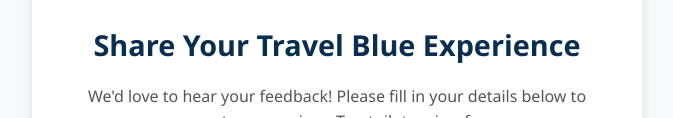
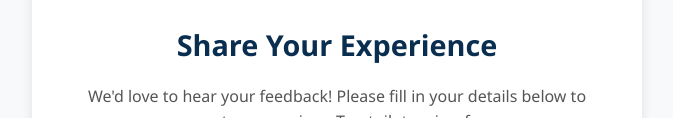
Before and after one commit to jonr-ux/trustpilot-review-form, a plain HTML site: page index.html in a window 1280 px wide. Shown: the part 244-362 px from the top of the page, without its empty margins (303-976 px from the left). Drawn offline with Linux system fonts and the light colour scheme.

Commit message:
Update index.html

```diff
--- a/index.html
+++ b/index.html
@@ -2,7 +2,7 @@
 <html lang="en">
 <head>
     <meta charset="UTF-8">
-    <title>Travel Blue - Leave a Review</title>
+    <title> Leave a Review</title>
     <style>
         /* [CSS styles remain unchanged from previous step] */
         :root {
@@ -132,7 +132,7 @@
         <div class="logo-header">
             <img src="https://i.postimg.cc/XqbLfwsp/generic-logo.png" alt="Travel Blue Logo">
         </div>
-        <h2>Share Your Travel Blue Experience</h2>
+        <h2>Share Your Experience</h2>
         <p>We'd love to hear your feedback! Please fill in your details below to generate your unique Trustpilot review form.</p>
 
         <form id="reviewForm">
```
